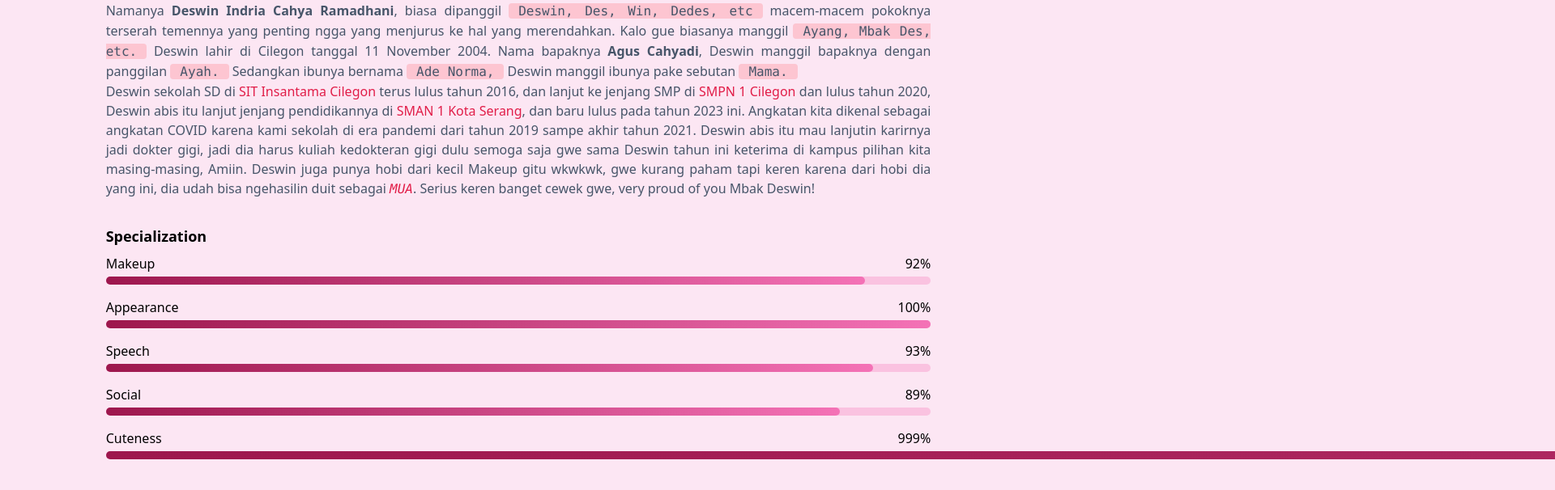
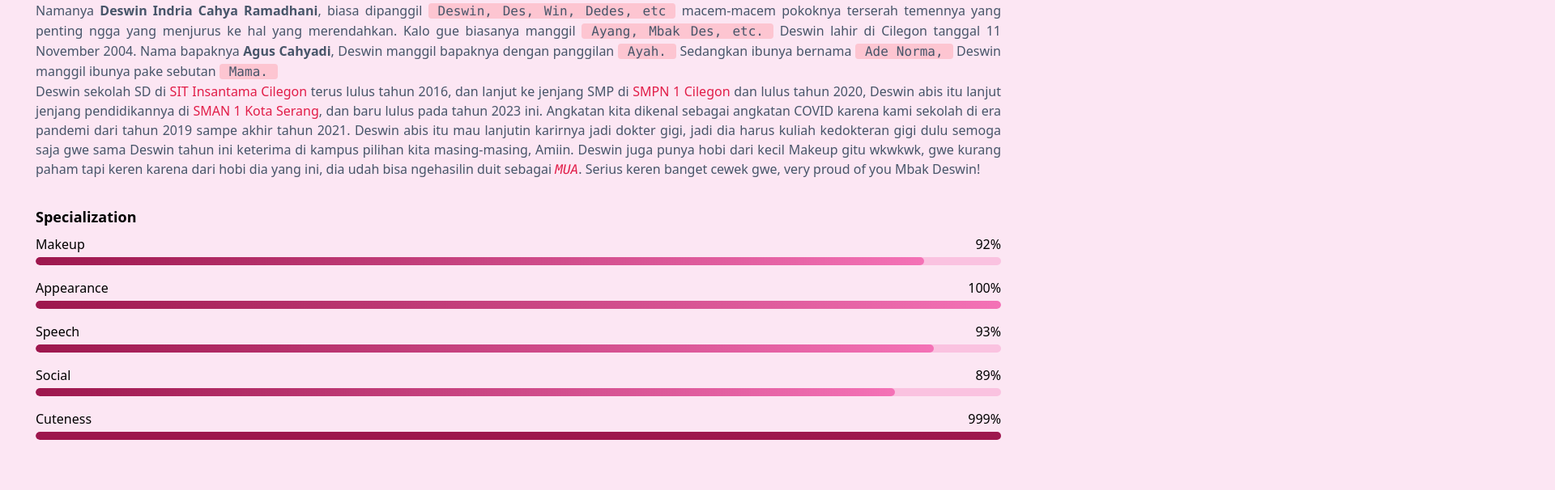
Before and after one commit to vyrozen/review-ayank, a React (Create React App) app: page / in a window 1280 px wide. Shown: the part 1067-1673 px from the top of the page at 81% size, 1920 px wide, since content can reach past the window. Built offline with nearby package versions, Linux system fonts and the light colour scheme.

Commit message:
modified:   src/App.js 	modified:   src/components/Mainpage.js 	modified:   src/components/SpecializationBar.js

```diff
--- a/src/App.js
+++ b/src/App.js
@@ -7,7 +7,7 @@ function App() {
     "w-full",
     "h-auto",
     "bg-pink-200/50",
-    "overflow-x-clip"
+    "overflow-x-hidden"
   );
   return (
     <>
--- a/src/components/Mainpage.js
+++ b/src/components/Mainpage.js
@@ -6,7 +6,7 @@ import SpecializationBar from "./SpecializationBar";
 
 const Mainpage = () => {
   return (
-    <div className="container ip678p:my-3 m-auto my-9 w-10/12 h-auto rounded-2xl ">
+    <div className="container ip678p:my-3 m-auto my-9 h-5/6 rounded-2xl">
       <div className="w-fit mx-auto select-none">
         <h1 className="font-inter text-5xl font-bold py-5 text-center selection:bg-none">
           Review{" "}
@@ -19,10 +19,10 @@ const Mainpage = () => {
         </h1>
       </div>
 
-      <div className="w-full h-auto py-5">
+      <div className="w-full h-auto py-5 overflow-hidden px-5">
         <div className="w-11/12 mb-9 ip678p:h-[30rem] md:h-[54rem] mx-auto rounded-full overflow-hidden shadow-xl bg-cover shadow-gray-100 border bg-[url(images/main-char-img.jpg)] transition-all duration-700 ease-in-out hover:bg-[url(images/main-char-hover.jpg)]"></div>
         {/* <hr></hr> */}
-        <Fade>
+        <Fade triggerOnce>
           <div className="px-6 pb-3 text-black">
             <h1 className="font-semibold text-lg">Kenalin cewek gwe</h1>
             <p className="text-slate-600 text-justify">
@@ -81,7 +81,7 @@ const Mainpage = () => {
         </Fade>
 
         <Fade triggerOnce cascade>
-          <div className="px-6 py-5 ">
+          <div className="px-6 py-5">
             <h1 className="font-semibold text-lg ">Specialization</h1>
             <SpecializationBar />
           </div>
--- a/src/components/SpecializationBar.js
+++ b/src/components/SpecializationBar.js
@@ -8,7 +8,7 @@ const SpecializationBar = () => {
     { division: "Appearance", percentage: "100%", classPercent: "w-[100%]" },
     { division: "Speech", percentage: "93%", classPercent: "w-[93%]" },
     { division: "Social", percentage: "89%", classPercent: "w-[89%]" },
-    { division: "Cuteness", percentage: "999%", classPercent: "w-[9999px]" },
+    { division: "Cuteness", percentage: "999%", classPercent: "w-[999999px]" },
   ]);
 
   const [showDivisionName, setShowDivisionName] = useState(false);
@@ -52,7 +52,7 @@ const SpecializationBar = () => {
                   </span>
                 </div>
 
-                <div className="w-full h-2.5 mt-1 bg-pink-400/30 rounded-full ">
+                <div className="w-full h-2.5 mt-1 bg-pink-400/30 rounded-full md:overflow-hidden">
                   <div
                     className={`h-full duration-[2000ms] bg-gradient-to-r ${
                       progress[Category.division] || "w-[0%]"
```
